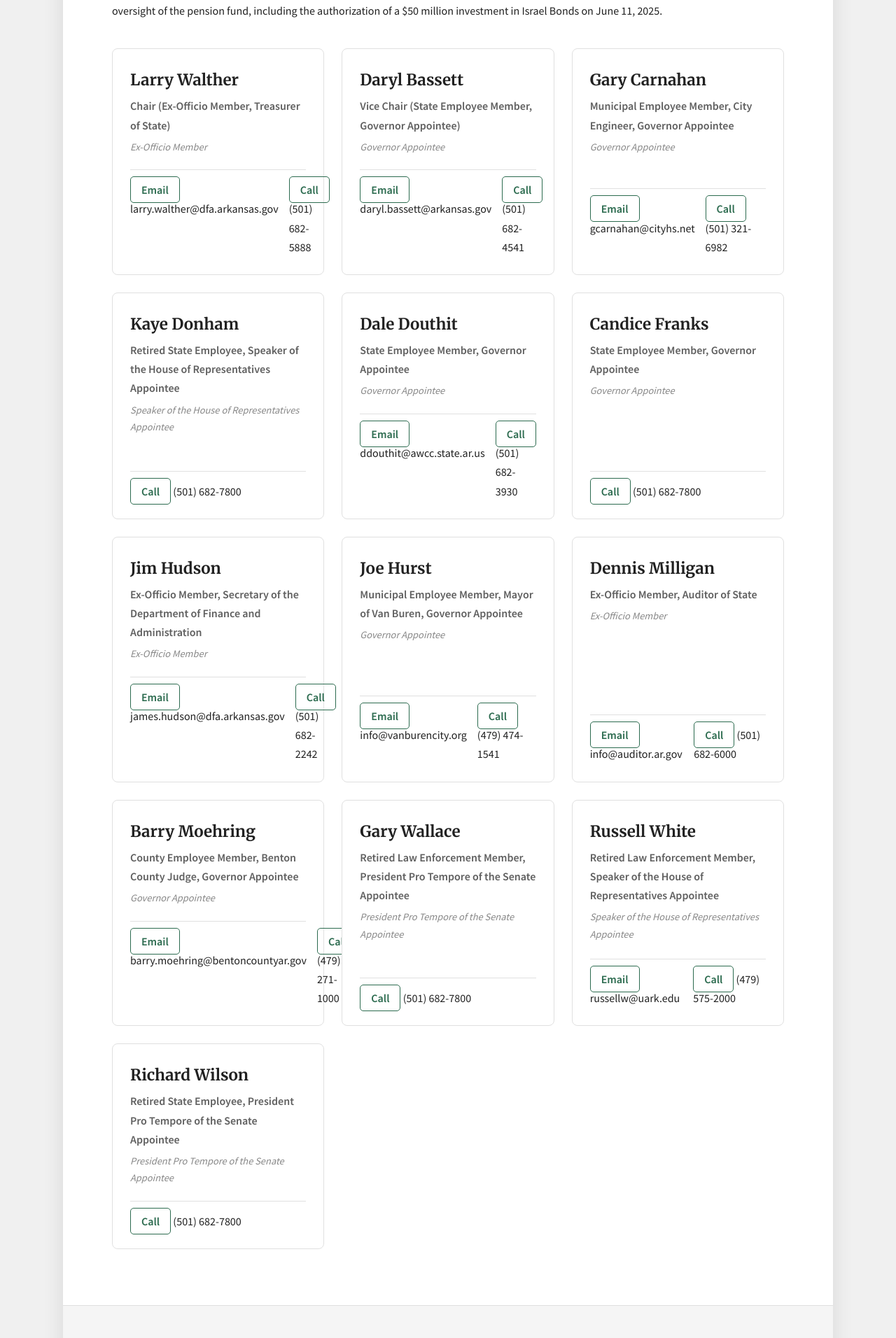
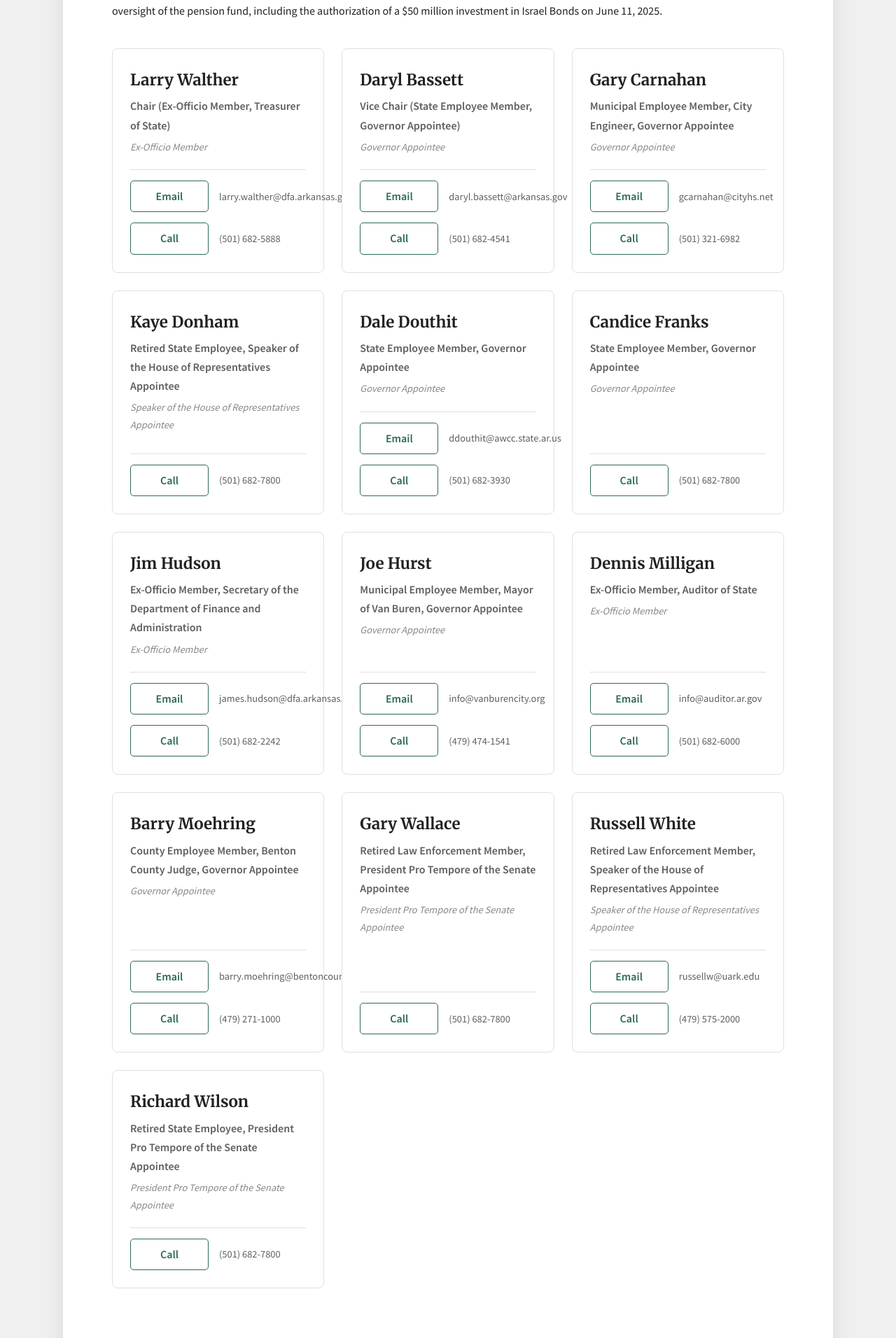
Before and after one commit to DunlapJP/divestar-toolkit, a Jekyll site: the page built from key-officials/apers-board-of-trustees.md, in a window 1280 px wide. Shown: the part 514-2426 px from the top of the page at 70% size. Built offline with Jekyll 4.4.1, drawn with Linux system fonts in a browser that asks for light colours; some web fonts are replaced.

Commit message:
Update style.css

```diff
--- a/assets/css/style.css
+++ b/assets/css/style.css
@@ -201,10 +201,18 @@ h2 {
 }
 .trustee-contact {
     display: flex;
+    flex-direction: column;
     gap: 15px;
     border-top: 1px solid var(--border-color);
     padding-top: 15px;
 }
+
+.contact-info {
+    display: flex;
+    align-items: center;
+    gap: 15px;
+}
+
 .trustee-contact a {
     text-decoration: none;
     padding: 8px 15px;
@@ -214,11 +222,16 @@ h2 {
     font-weight: 600;
     transition: all 0.3s ease;
     text-align: center;
-    flex: 1;
+    min-width: 80px;
 }
 .trustee-contact a:hover {
     background-color: var(--primary-green);
     color: #fff;
+}
+
+.contact-info span {
+    font-size: 0.9em;
+    color: var(--body-text);
 }
 
 /* --- Footer --- */
```
